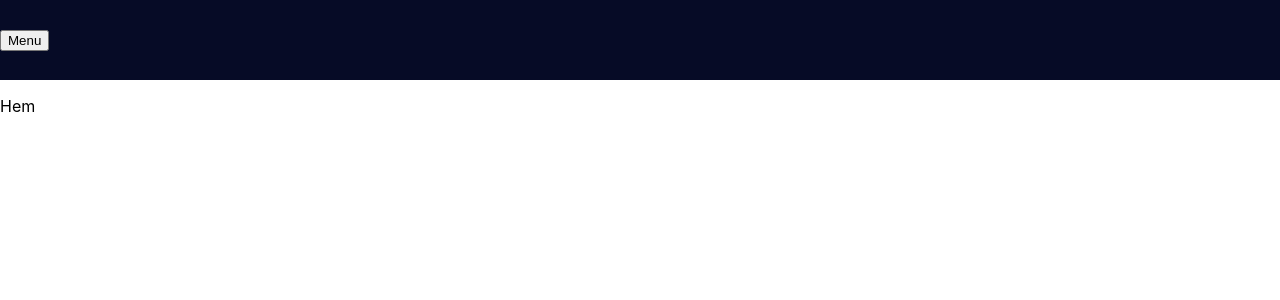
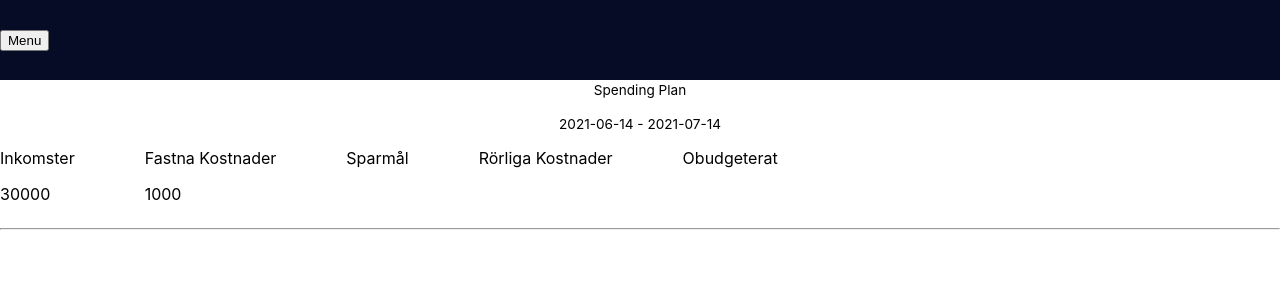
Before and after one commit to Basgrupp3Org/johannasnyareactfrontend, a React (Create React App) app: page / in a window 1280 px wide. Shown: the top 300 px of the page. Built offline with nearby package versions, Linux system fonts and the light colour scheme.

Commit message:
sonnykardohomepagestart

```diff
--- /dev/null
+++ b/public/Budget.json
@@ -0,0 +1,27 @@
+{
+    "datumtill": "2021-06-14",
+    "datumfrån": "2021-07-14",
+    "inkomst": 30000,
+    "bostad": 3000,
+    "fordon": 3000,
+    "sparmål": 1000,
+    "rörliga": [
+        {
+            "namn": "enKategori",
+            "attSpendera": 5000,
+            "spenderat": 100
+        },
+        {
+            "namn": "enAnnanKategori",
+            "attSpendera": 2000,
+            "spenderat": 200
+        }
+    ],
+    "fasta": [
+        {
+            "namn": "lån",
+            "summa": 1000
+        }
+    ],
+    "obudgeterat": 9200
+}
--- a/src/Components/Budget/BudgetPage.js
+++ b/src/Components/Budget/BudgetPage.js
@@ -1,6 +1,7 @@
 import React from 'react'
 
 export default function BudgetPage() {
+
     return (
         <div>
             <h3>Budget</h3>
--- /dev/null
+++ b/src/Components/Home/BudgetCategory.js
@@ -0,0 +1,13 @@
+import React from 'react'
+
+
+export default function BudgetCategory(props) {
+    return (
+        <div>
+            <label>{props.headline}</label>
+
+            <p>{props.data}</p>
+
+        </div>
+    )
+}
--- /dev/null
+++ b/src/Components/Home/BudgetComponent.js
@@ -0,0 +1,30 @@
+import React from 'react'
+import './HomePage.css'
+import BudgetCategory from './BudgetCategory'
+
+
+export default function BudgetComponent(props) {
+    return (
+        <div>
+            <label className="center">Spending Plan</label>
+
+            <p className="center">{props.data.datumtill} - {props.data.datumfrån} </p>
+
+
+        <div className="headlines">
+        {/* <p>Inkomster</p><p>Fasta Kostnader</p> <p>Sparmål</p><p>Rörliga Kostnader</p><p>Obudgeterat</p> */}
+
+        <BudgetCategory headline="Inkomster" data={props.data.inkomst}/>
+        <BudgetCategory headline="Fastna Kostnader" data={props.data.bostad, props.data.fordon, props.data.sparmål} />
+        <BudgetCategory headline="Sparmål" />
+        <BudgetCategory headline="Rörliga Kostnader" />
+        <BudgetCategory headline="Obudgeterat" />
+        </div>
+
+
+
+
+
+        </div>
+    )
+}
--- /dev/null
+++ b/src/Components/Home/HomePage.css
@@ -0,0 +1,12 @@
+.headlines{
+    display: flex;
+    flex-direction: row;
+    column-gap: 70px;
+
+}
+.center{
+    display: block;
+    text-align: center;
+    line-height: 150%;
+    font-size: .85em;
+}
--- a/src/Components/Home/HomePage.js
+++ b/src/Components/Home/HomePage.js
@@ -1,9 +1,34 @@
-import React from 'react'
+import React, { useEffect, useState } from 'react'
+import Budget from './BudgetComponent'
+
 
 export default function HomePage() {
+
+    const [budgetData, setBudgetData] = useState([]);
+
+    useEffect(() => {
+
+        fetch('Budget.json', {
+            method: "GET",
+            headers: {
+                'Content-Type': 'application/json',
+                'Accept': 'application/json'
+            },
+
+        })
+            .then((data) => data.json())
+            .then((data) => {
+                setBudgetData(data)
+            })
+            .catch((err) => {
+                console.error(err);
+            });
+    }, []);
     return (
         <div>
-            <p>Hem</p>
+
+                {budgetData ? <Budget data={budgetData} /> : "https://jsonlint.com/"}
+                <hr/>
         </div>
     )
 }
```
Also changed, not shown: src/Components/Budget/BudgetComponent.js (deleted), 1 other file (tests, documents, lock files or other folders).
